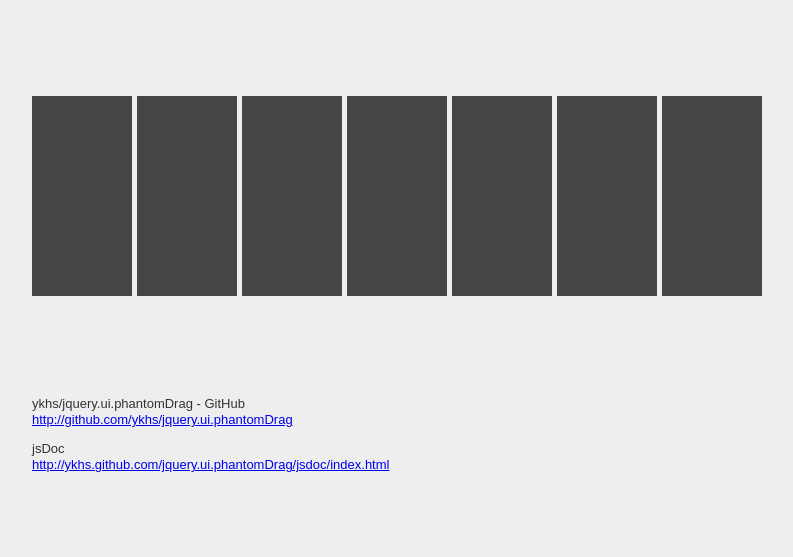
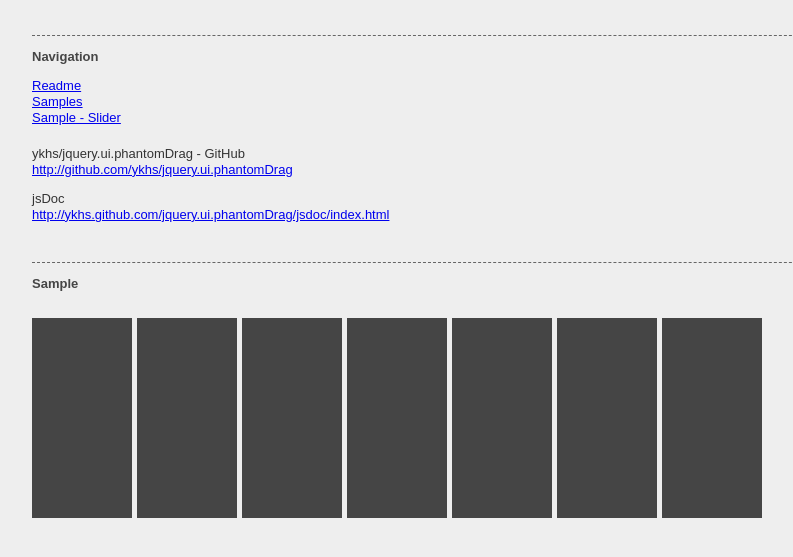
Before and after one commit to ykhs/jquery.ui.phantomDrag, a plain HTML site: page sample_slider.html in a window 1280 px wide. Shown: the part 93-650 px from the top of the page, without its empty margins (208-1001 px from the left). Drawn offline with Linux system fonts and the light colour scheme; a script that the page names is missing.

Commit message:
調整完了?

```diff
--- a/css/scss/_mod_base.scss
+++ b/css/scss/_mod_base.scss
@@ -35,6 +35,21 @@ html {
   }
 }
 
+.site-nav {
+
+  h1 {
+    margin: 3em 0 0;
+    padding: 1em 0 0;
+    font-weight: bold;
+    border-top: 1px dashed #666;
+    color: #454545;
+  }
+
+  ul {
+    margin: 1em 0 0;
+  }
+}
+
 p {
   margin: 1em 0 0;
 }
--- a/css/scss/_mod_sample_slider.scss
+++ b/css/scss/_mod_sample_slider.scss
@@ -6,7 +6,7 @@
   position: relative;
   width: 800px;
   height: 200px;
-  margin: 100px 0;
+  margin: 2em 0;
   overflow: hidden;
 
   ul {
--- a/sample_slider.html
+++ b/sample_slider.html
@@ -2,7 +2,7 @@
 <html lang="ja">
 <head>
 <meta charset="UTF-8">
-<title>SAMPLE - jquery.ui.phantomDrag.js</title>
+<title>SAMPLE - Slider using jquery.ui.phantomDrag.js</title>
 <link href="css/style.css" rel="stylesheet" type="text/css">
 <script type="text/javascript" src="http://www.google.com/jsapi"></script>
 <script>google.load("jquery", 1)</script>
@@ -17,6 +17,25 @@
 <header class="site-header">
 <h1 class="site-heading">SAMPLE - Slider using jquery.ui.phantomDrag.js</h1>
 </header>
+
+<nav class="site-nav">
+<h1>Navigation</h1>
+<ul>
+<li><a href="readme.html">Readme</a></li>
+<li><a href="sample.html">Samples</a></li>
+<li><a href="sample_slider.html">Sample - Slider</a></li>
+</ul>
+
+<dl>
+<dt>ykhs/jquery.ui.phantomDrag - GitHub</dt>
+<dd><a href="https://github.com/ykhs/jquery.ui.phantomDrag">http://github.com/ykhs/jquery.ui.phantomDrag</a></dd>
+<dt>jsDoc</dt>
+<dd><a href="./jsdoc/index.html">http://ykhs.github.com/jquery.ui.phantomDrag/jsdoc/index.html</a></dd>
+</dl>
+<!-- /nav.site-nav --></nav>
+
+<section>
+<h1>Sample</h1>
 
 <div id="slider">
 <ul>
@@ -38,15 +57,7 @@
 <li>&nbsp;</li>
 </ul>
 </div>
-
-<footer class="site-footer">
-<dl>
-<dt>ykhs/jquery.ui.phantomDrag - GitHub</dt>
-<dd><a href="https://github.com/ykhs/jquery.ui.phantomDrag">http://github.com/ykhs/jquery.ui.phantomDrag</a></dd>
-<dt>jsDoc</dt>
-<dd><a href="./jsdoc/index.html">http://ykhs.github.com/jquery.ui.phantomDrag/jsdoc/index.html</a></dd>
-</dl>
-</footer>
+</section>
 
 <!-- /article.site-article --></article>
 
```
Also changed, not shown: readme.html (+9 -0 lines), sample.html (+9 -0 lines), css/style.css.
